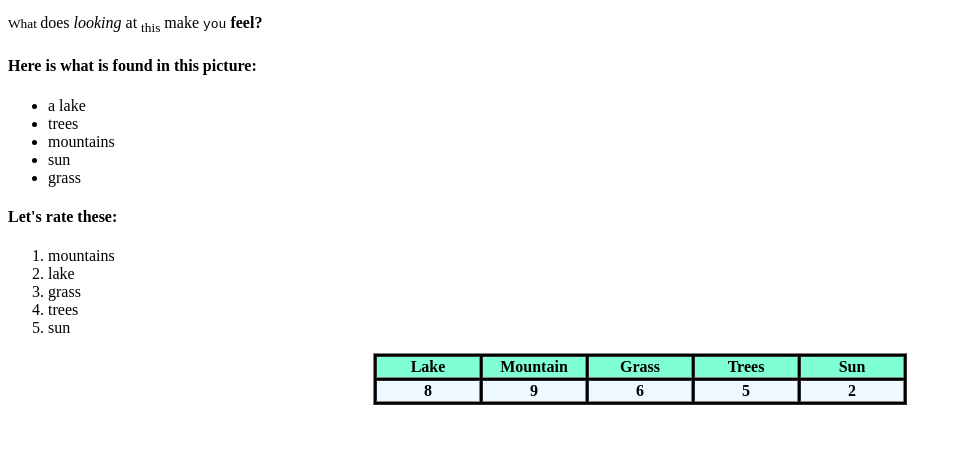
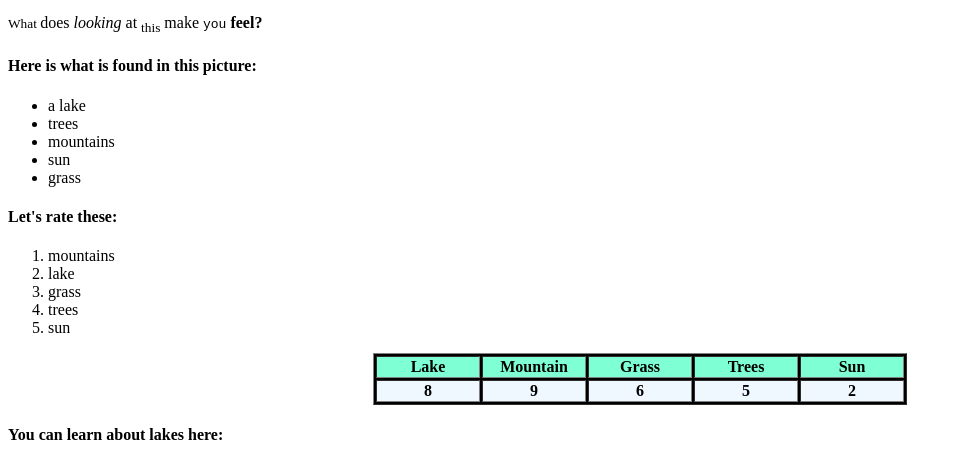
Before and after one commit to ItsIzakB/HTML-JS-CSS-improvement, a plain HTML site: page index.html in a window 1280 px wide. Shown: the part 486-952 px from the top of the page, without its empty margins (0-962 px from the left). Before the commit the page ends 899 px from the top, so only its background shows below. Drawn offline with Linux system fonts and the light colour scheme.

Commit message:
index.html change

```diff
--- a/index.html
+++ b/index.html
@@ -50,5 +50,7 @@
         <th>2</th>
       </tr>
     </table>
+
+    <h4>You can learn about lakes here:</h4>
   </body>
 </html>
```
